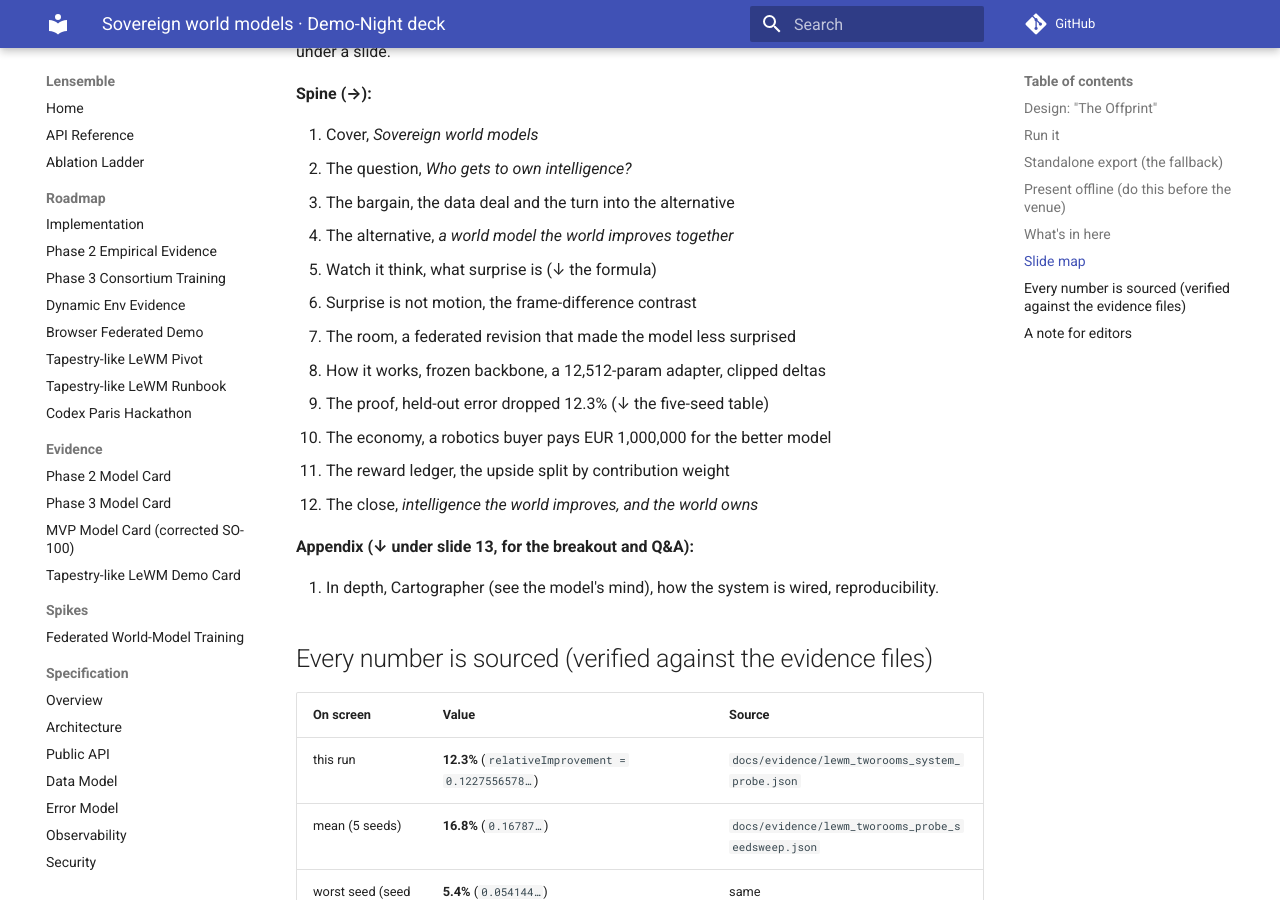
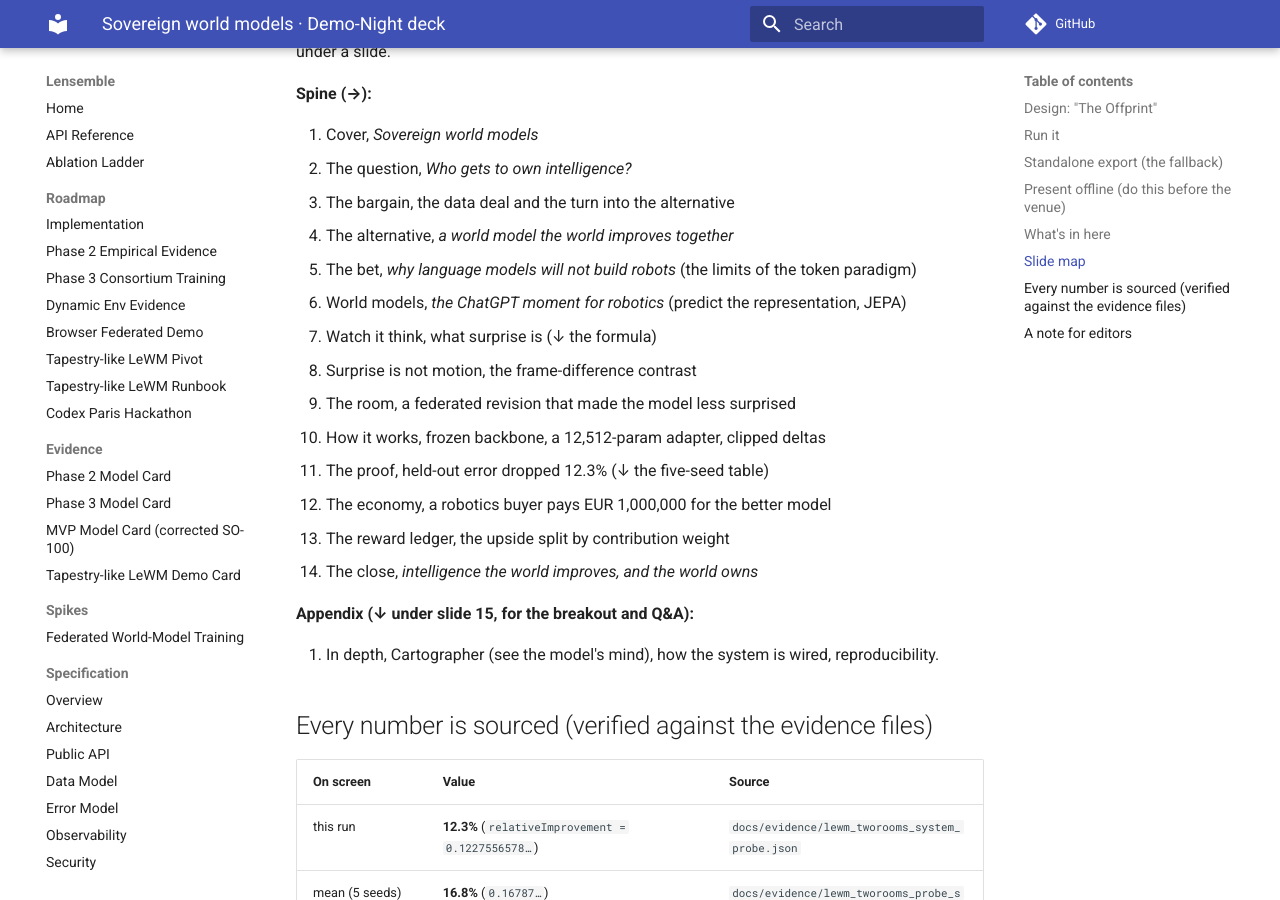
Before and after one commit to AbdelStark/Lensemble, an MkDocs documentation site: the page built from docs/plans/hackathons/codex-hackathon-paris-june/presentation/README.md, in a window 1280 px wide and 900 px high, scrolled down 2516 px. Built offline with MkDocs 1.6.1 and Material for MkDocs 9.7.7, drawn with Linux system fonts in a browser that asks for light colours; comment, search, counter and statistics services are not loaded.

Commit message:
Add world-models and JEPA slides to the Demo-Night deck
Insert two slides between the alternative and the live demo: 'Language models
will not build robots' (the limits of the autoregressive token paradigm) and 'The
ChatGPT moment for robotics' (predict the representation not the pixel, JEPA, the
three world-model properties). Renumber the affected figure captions and folio to
keep the journal numbering consistent (15 slides), and update the export's PDF
slide order for the new structure.

Co-Authored-By: Claude Opus 4.8 (1M context) <noreply@anthropic.com>

```diff
--- a/docs/plans/hackathons/codex-hackathon-paris-june/presentation/README.md
+++ b/docs/plans/hackathons/codex-hackathon-paris-june/presentation/README.md
@@ -105,18 +105,20 @@ for the depth under a slide.
 2. The question, *Who gets to own intelligence?*
 3. The bargain, the data deal and the turn into the alternative
 4. The alternative, *a world model the world improves together*
-5. Watch it think, what surprise is (↓ the formula)
-6. Surprise is not motion, the frame-difference contrast
-7. The room, a federated revision that made the model less surprised
-8. How it works, frozen backbone, a 12,512-param adapter, clipped deltas
-9. The proof, held-out error dropped 12.3% (↓ the five-seed table)
-10. The economy, a robotics buyer pays EUR 1,000,000 for the better model
-11. The reward ledger, the upside split by contribution weight
-12. The close, *intelligence the world improves, and the world owns*
+5. The bet, *why language models will not build robots* (the limits of the token paradigm)
+6. World models, *the ChatGPT moment for robotics* (predict the representation, JEPA)
+7. Watch it think, what surprise is (↓ the formula)
+8. Surprise is not motion, the frame-difference contrast
+9. The room, a federated revision that made the model less surprised
+10. How it works, frozen backbone, a 12,512-param adapter, clipped deltas
+11. The proof, held-out error dropped 12.3% (↓ the five-seed table)
+12. The economy, a robotics buyer pays EUR 1,000,000 for the better model
+13. The reward ledger, the upside split by contribution weight
+14. The close, *intelligence the world improves, and the world owns*
 
-**Appendix (↓ under slide 13, for the breakout and Q&A):**
+**Appendix (↓ under slide 15, for the breakout and Q&A):**
 
-13. In depth, Cartographer (see the model's mind), how the system is wired, reproducibility.
+15. In depth, Cartographer (see the model's mind), how the system is wired, reproducibility.
 
 ## Every number is sourced (verified against the evidence files)
 
```
Also changed, not shown: docs/plans/hackathons/codex-hackathon-paris-june/presentation/index.html (+76 -9 lines), 1 other file.
